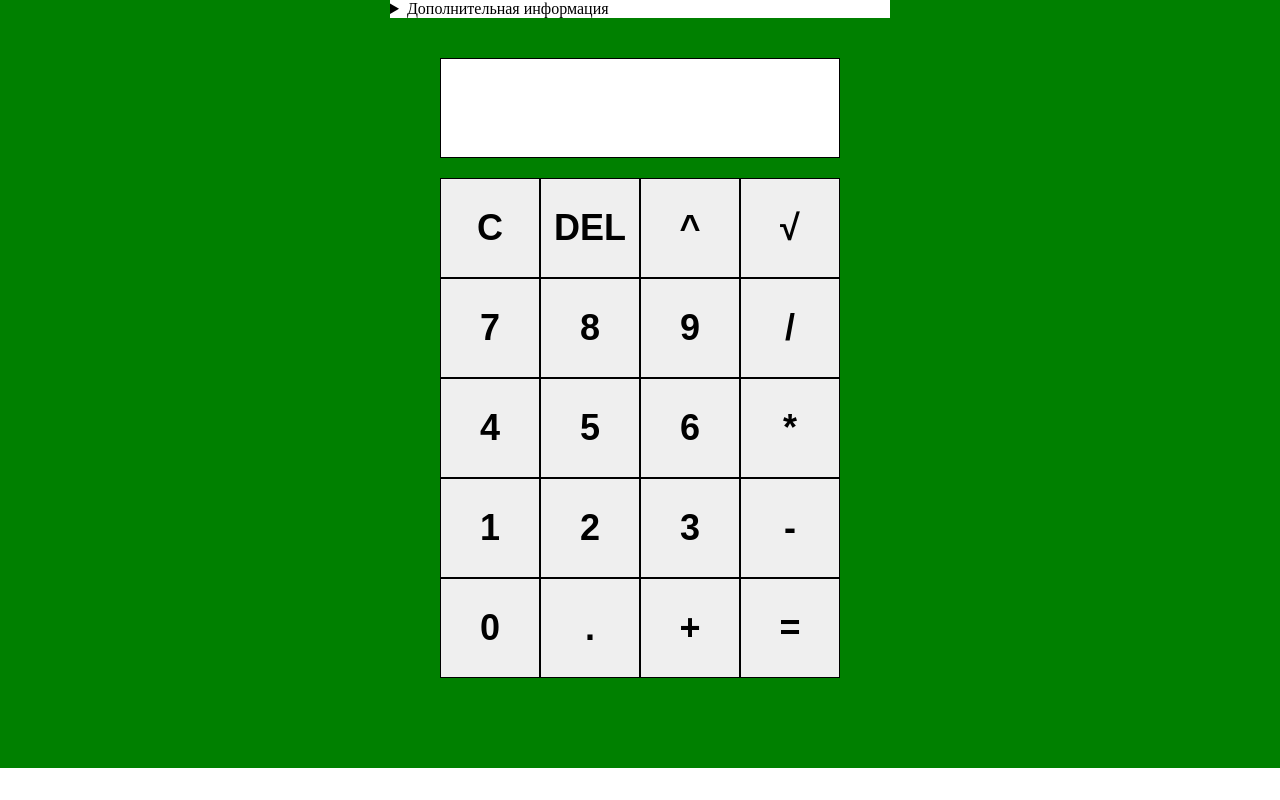
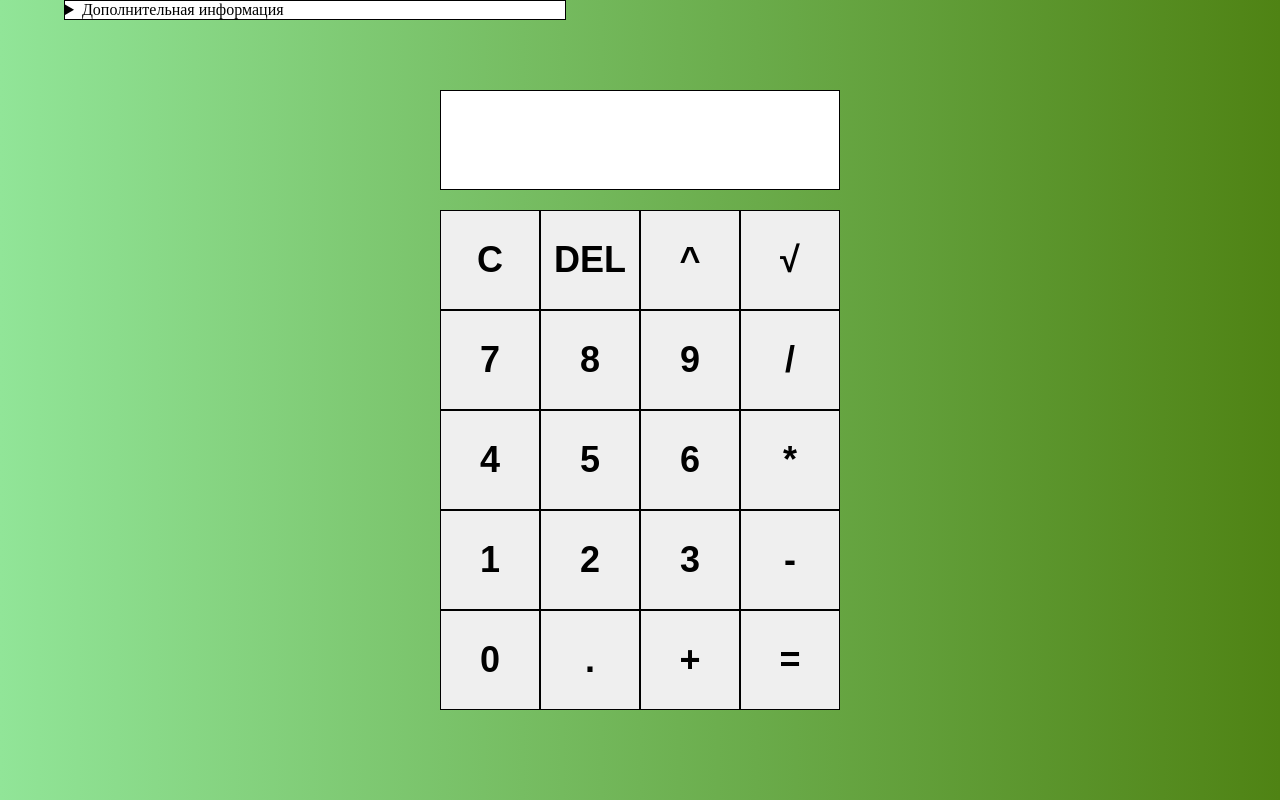
Before and after one commit to myfenix92/rs2020q3-projects, a plain HTML site: page calculator/index.html in a window 1280 px wide. Drawn offline with Linux system fonts and the light colour scheme.

Commit message:
chore: change background color, change position info block

```diff
--- a/calculator/style.css
+++ b/calculator/style.css
@@ -4,15 +4,17 @@ body {
 }
 
 .wrapper {
-  background-color: green;
+  background: linear-gradient(to left, #4f8314, #91e598);
+  position: relative;
 }
 
 .text-info {
   background-color: white;
   width: 500px;
-  margin: 0 auto;
-  margin-bottom: -50px;
-  outline: none;
+  border: 1px solid black;
+  position: absolute;
+  top: 0;
+  left: 5%;
 }
 
 .calculator_grid {
```
